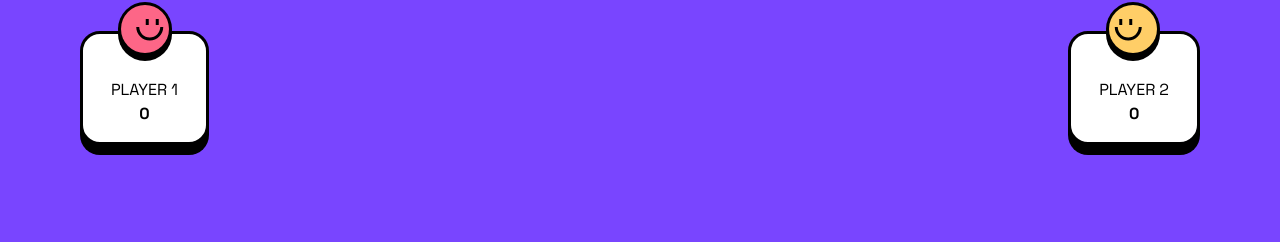
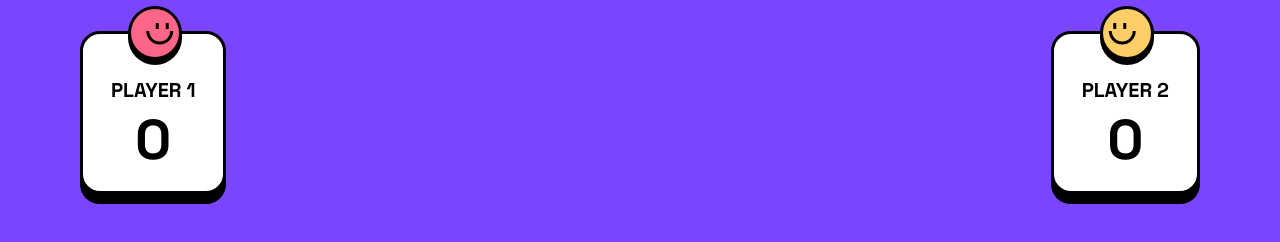
Before and after one commit to S29Ducky/Projet-4-A1---ConnectFourGame-Desktop-Only-Kanban, a plain HTML site: page index.html in a window 1280 px wide. Shown: the part 136-378 px from the top of the page. Drawn offline with Linux system fonts and the light colour scheme.

Commit message:
feat(app): ticket 7 2/2
ticket 7 fini

```diff
--- a/css/main.css
+++ b/css/main.css
@@ -70,13 +70,29 @@ header {
 	text-align: center;
 	background-color: var(--white);
 	box-shadow: 0px 10px 0px 0px #000000;
-    padding: 2.8rem 1.75rem 1rem 1.75rem;
-    position: relative;
+	padding: 2.8rem 1.75rem 1rem 1.75rem;
+	position: relative;
 	margin: 0 5rem 0;
 }
 
-.player img{
-    position: absolute;
-    bottom: 75%;
-    left: 35px;
+.player img {
+	position: absolute;
+	bottom: 80%;
+	left: 32%;
+
 }
+
+.player p {
+	font-family: Space Grotesk;
+	font-weight: 700;
+	font-size: 20px;
+	line-height: 25.52px;
+	letter-spacing: 0px;
+	text-align: center;
+}
+
+strong {
+	font-weight: 700;
+	font-size: 56px;
+	line-height: 71.46px;
+}
```
